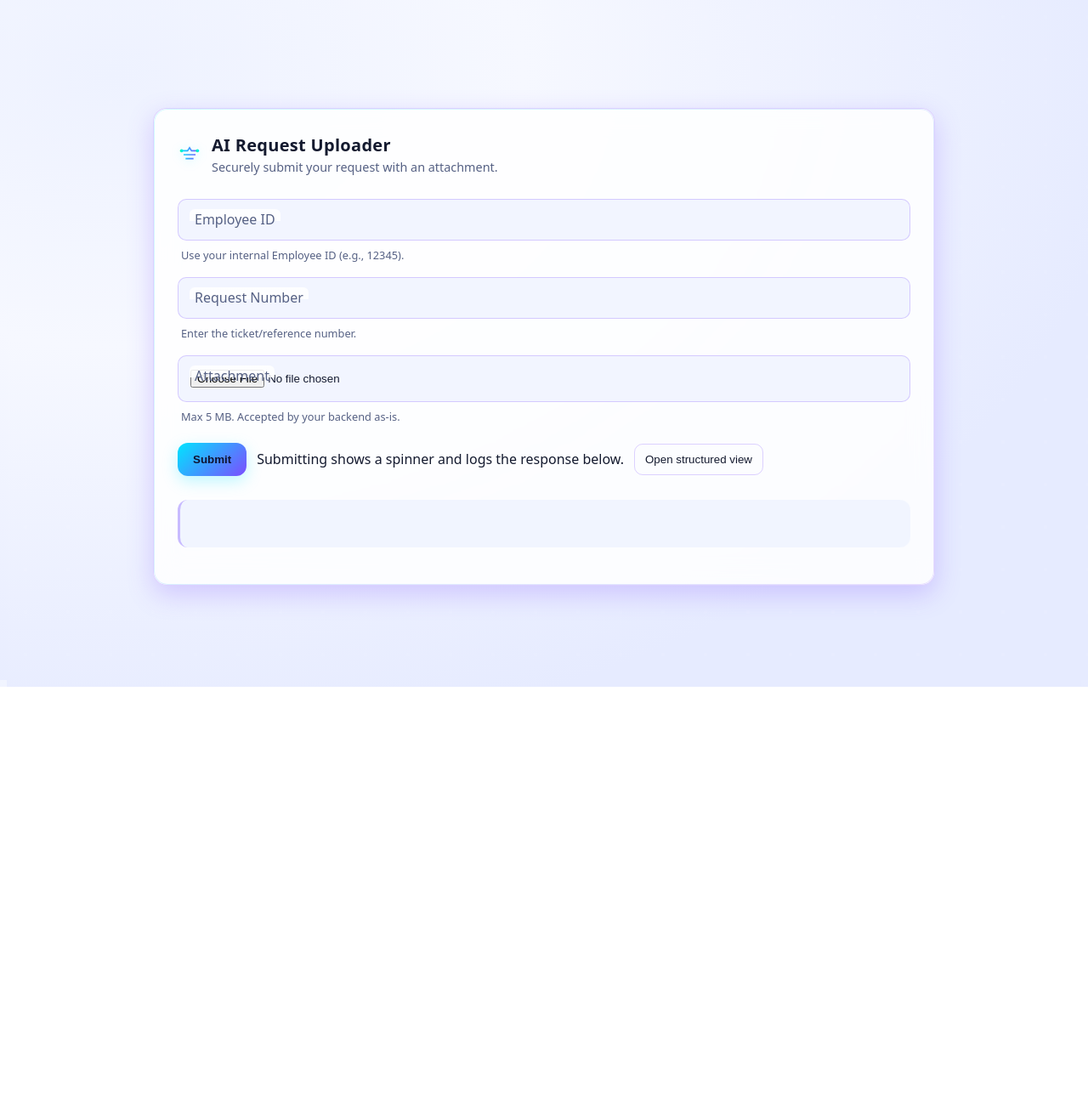
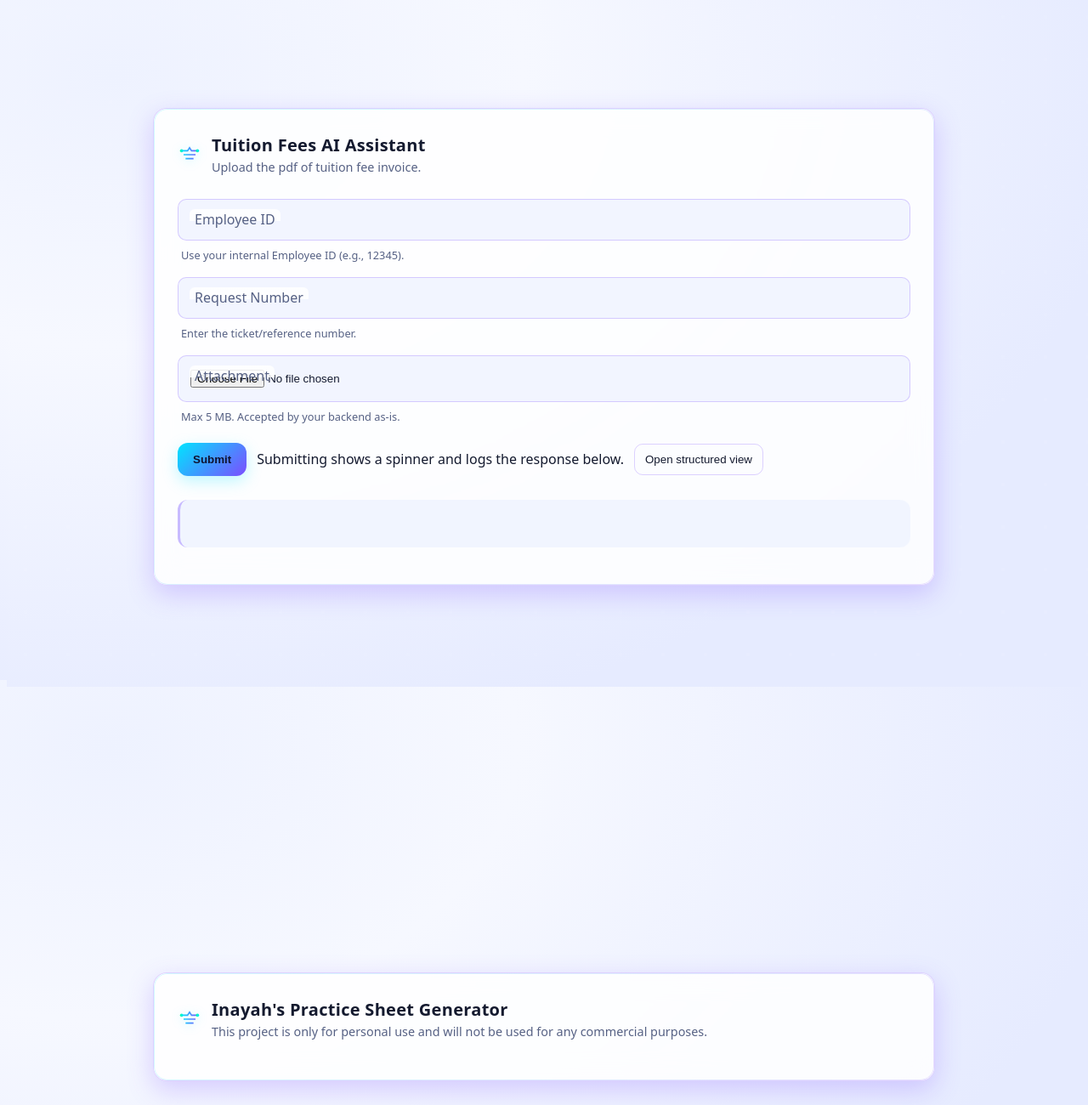
Before and after one commit to saeemahamedpt/Invoice_Extracter, a plain HTML site: page index.html in a window 1280 px wide. Shown: the top 1300 px of the page at 85% size. Before the commit the page ends 808 px from the top, so only its background shows below. Drawn offline with Linux system fonts and the light colour scheme.

Commit message:
Update main section titles and descriptions

```diff
--- a/index.html
+++ b/index.html
@@ -339,7 +339,7 @@
 </head>
 
 <body>
-  <main class="app" aria-label="AI-themed request uploader">
+  <main class="app" aria-label="Saeems Weekend Projects">
     <section class="card" role="region" aria-labelledby="title">
       <header class="brand">
         <!-- Minimal inline SVG circuit icon -->
@@ -359,8 +359,8 @@
           </defs>
         </svg>
         <div>
-          <h1 id="title">AI Request Uploader</h1>
-          <p>Securely submit your request with an attachment.</p>
+          <h1 id="title">Tuition Fees AI Assistant</h1>
+          <p>Upload the pdf of tuition fee invoice.</p>
         </div>
       </header>
 
@@ -402,7 +402,34 @@
       </div>
     </section>
   </main>
+<!-- INAYAHS WORKSHEET GENERATOR SECTION BEGIN --->
+<main class="app" aria-label="Saeems Weekend Projects">
+    <section class="card" role="region" aria-labelledby="title">
+      <header class="brand">
+        <!-- Minimal inline SVG circuit icon -->
+        <svg class="logo" viewBox="0 0 24 24" aria-hidden="true">
+          <path fill="none" stroke="url(#g1)" stroke-width="1.4" d="M4 8h6l2-3 2 3h6M8 16h8M6 12h12" />
+          <circle cx="4" cy="8" r="1.6" fill="url(#g2)" />
+          <circle cx="20" cy="8" r="1.6" fill="url(#g2)" />
+          <defs>
+            <linearGradient id="g1" x1="0" x2="1">
+              <stop offset="0" stop-color="#00e5ff"/>
+              <stop offset="1" stop-color="#7c4dff"/>
+            </linearGradient>
+            <linearGradient id="g2" x1="0" x2="1">
+              <stop offset="0" stop-color="#00ffa3"/>
+              <stop offset="1" stop-color="#00e5ff"/>
+            </linearGradient>
+          </defs>
+        </svg>
+        <div>
+          <h1 id="title">Inayah's Practice Sheet Generator</h1>
+          <p>This project is only for personal use and will not be used for any commercial purposes.</p>
+        </div>
+      </header>
 
+  </main>
+  <!-- INAYAHS WORKSHEET GENERATOR SECTION END --->
   <!-- === ORIGINAL SCRIPT BLOCK (UNMODIFIED) === -->
   <script>
     async function fileToBase64(file) {
```
